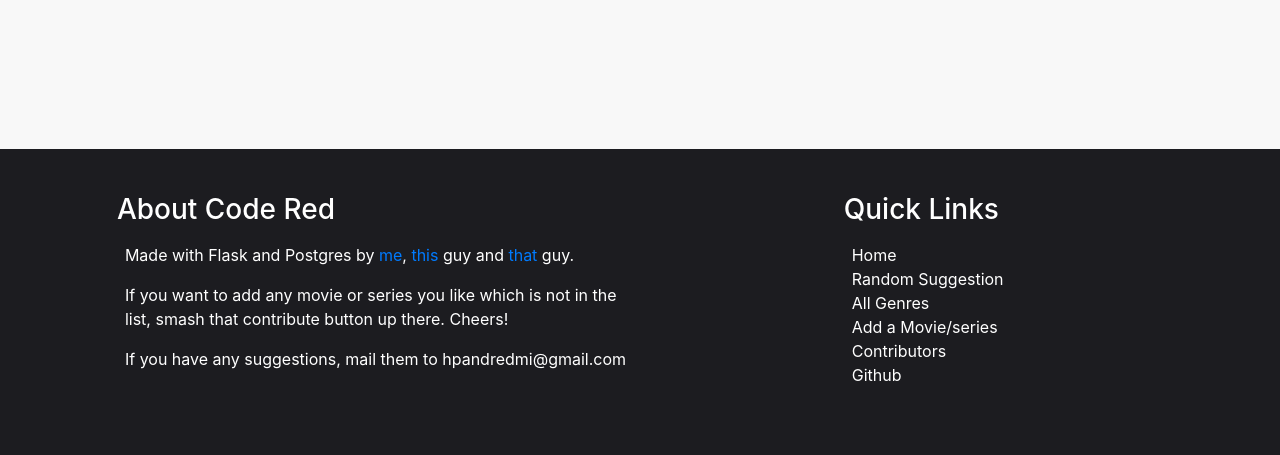
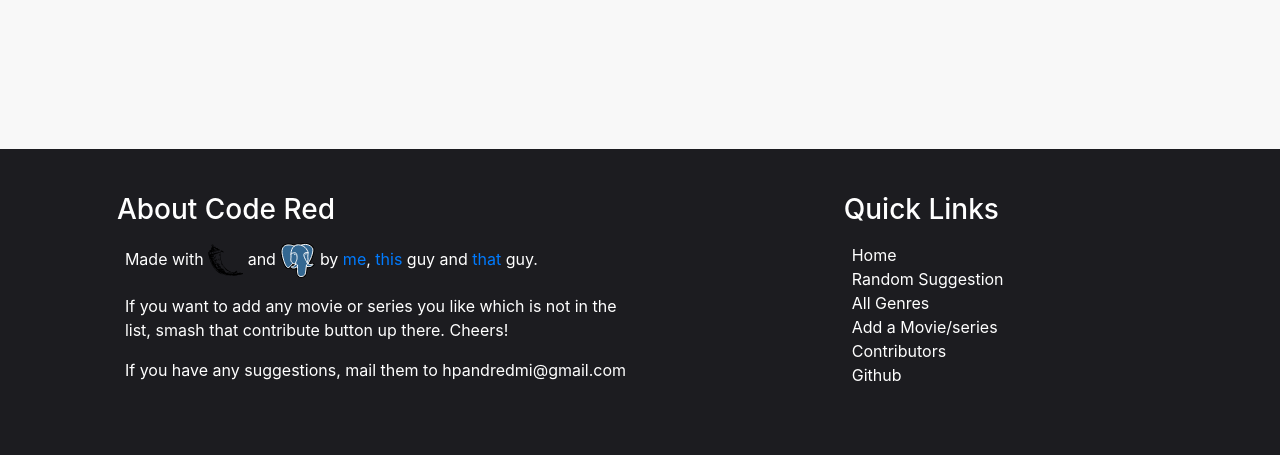
Before and after one commit to shrn01/code-red, a Flask app: page /admin in a window 1280 px wide. Shown: the part 345-800 px from the top of the page. Run offline with Flask 2, Linux system fonts and the light colour scheme; some libraries are stand-ins or nearby versions.

Commit message:
added icons in footer

```diff
--- a/templates/template.html
+++ b/templates/template.html
@@ -65,7 +65,7 @@
                     About Code Red
                 </h3>
                 <p class = "ml-2 mr-2 mt-3">
-                    Made with Flask and Postgres by <a href = "https://github.com/shrn01">me</a>, <a href = "https://github.com/fivmin">this</a> guy and <a href = "http://linkedin.com/in/dowluri-satya-ashok-7a5016161/">that</a> guy.
+                    Made with <img style = "width: 35px"  src = "{{ url_for('static', filename='images/flask.svg') }}"> and <img style = "width: 35px"  src = "{{ url_for('static', filename='images/postgres.svg') }}"> by <a href = "https://github.com/shrn01">me</a>, <a href = "https://github.com/fivmin">this</a> guy and <a href = "http://linkedin.com/in/dowluri-satya-ashok-7a5016161/">that</a> guy.
                 </p>
                 <p class = "ml-2 mr-2">
                     If you want to add any movie or series you like which is not in the list, smash that contribute button up there. Cheers!
```
Also changed, not shown: static/images/flask.svg (added), static/images/postgres.svg (added).
